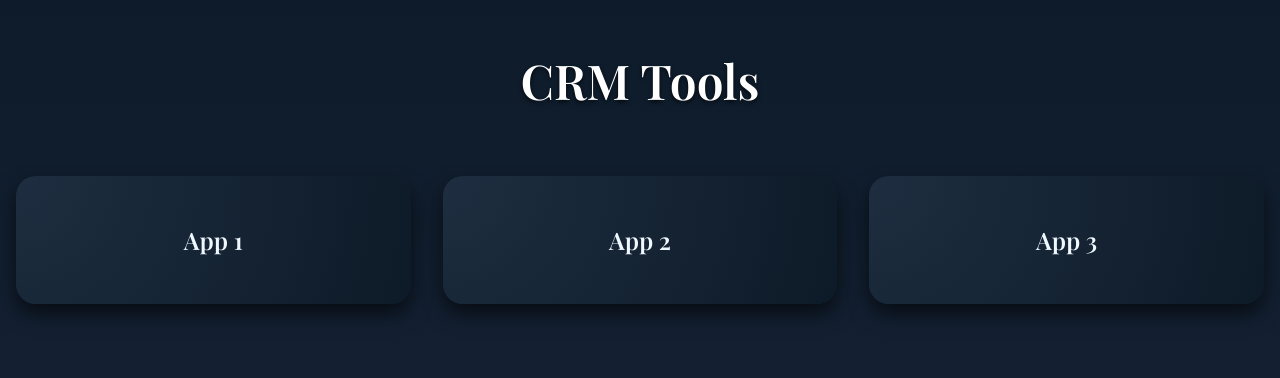
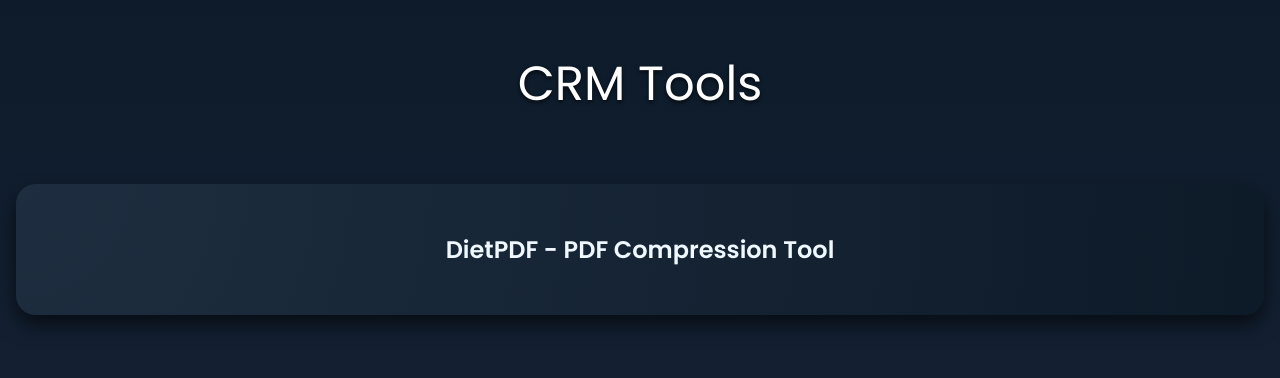
Before and after one commit to sebrichards86/crm-tools-homepage, a plain HTML site: page index.html in a window 1280 px wide. Drawn offline with nearby package versions, Linux system fonts and the light colour scheme.

Commit message:
Updated font style to Poppins for a cleaner, modern look

```diff
--- a/index.html
+++ b/index.html
@@ -4,7 +4,7 @@
   <meta charset="UTF-8" />
   <meta name="viewport" content="width=device-width, initial-scale=1.0"/>
   <title>CRM Tools</title>
-  <link href="https://fonts.googleapis.com/css2?family=Inter:wght@400;600&family=Playfair+Display:wght@600&display=swap" rel="stylesheet">
+  <link href="https://fonts.googleapis.com/css2?family=Poppins:wght@400;600&display=swap" rel="stylesheet">
   <style>
     * {
       box-sizing: border-box;
@@ -15,13 +15,12 @@
     html, body {
       height: 100%;
       width: 100%;
-      font-family: 'Inter', sans-serif;
+      font-family: 'Poppins', sans-serif;
       background: linear-gradient(to bottom, #0d1b2a, #1b263b);
       color: #e6f0ff;
     }
 
     header {
-      font-family: 'Playfair Display', serif;
       font-size: 3rem;
       text-align: center;
       padding: 3rem 1rem 2rem;
@@ -45,8 +44,8 @@
       text-align: center;
       text-decoration: none;
       color: #f0f8ff;
-      font-family: 'Playfair Display', serif;
       font-size: 1.5rem;
+      font-weight: 600;
       transition: all 0.3s ease-in-out;
     }
 
@@ -68,9 +67,8 @@
 <body>
   <header>CRM Tools</header>
   <div class="container">
-    <a href="https://your-app1-url.com" class="tile">App 1</a>
-    <a href="https://your-app2-url.com" class="tile">App 2</a>
-    <a href="https://your-app3-url.com" class="tile">App 3</a>
+    <a href="https://dietpdf.onrender.com/" class="tile">DietPDF - PDF Compression Tool</a>
+
     <!-- Add more tiles as needed -->
   </div>
 </body>
```
